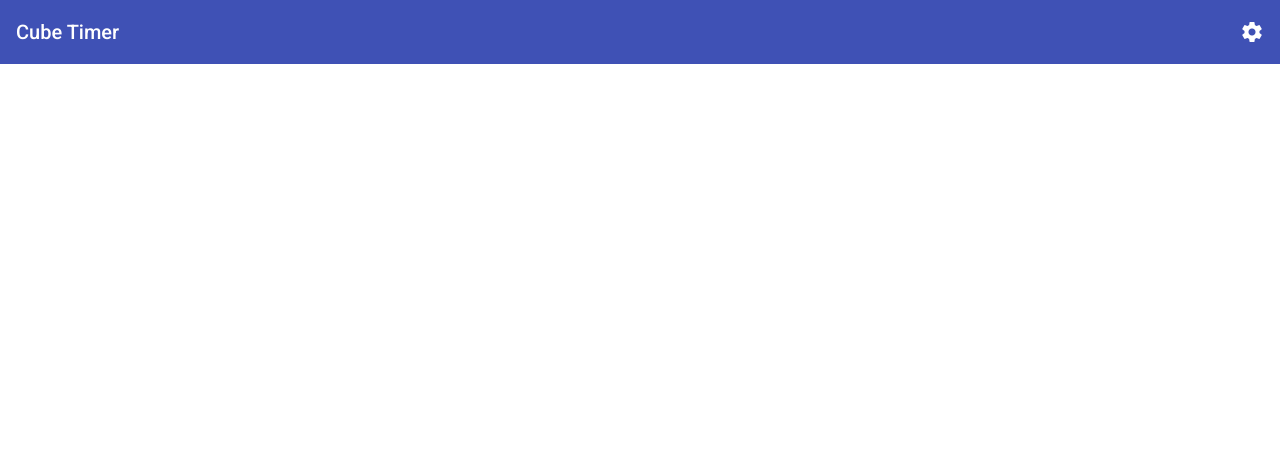
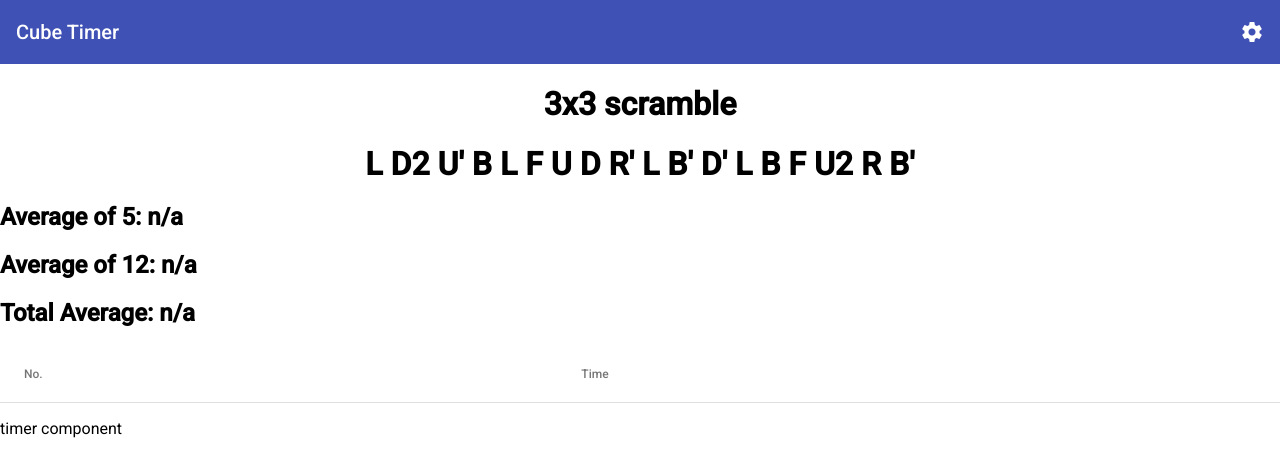
Before and after one commit to anngo14/Cube-Timer, an Angular app: page / in a window 1280 px wide. Shown: the top 474 px of the page. Built offline with nearby package versions, Linux system fonts and the light colour scheme.

Commit message:
added scrambled solve implementation

```diff
--- a/src/app/app.component.html
+++ b/src/app/app.component.html
@@ -3,5 +3,7 @@
   <span class="spacer"></span>
   <mat-icon>settings</mat-icon>
 </mat-toolbar>
-
+<app-scramble></app-scramble>
+<app-times></app-times>
+<app-timer></app-timer>
 <router-outlet></router-outlet>
--- /dev/null
+++ b/src/app/scramble/scramble.component.css
@@ -0,0 +1,9 @@
+.scrambled{
+    display: inline;
+}
+.scrambleContainer{
+    text-align: center;
+}
+.scrambleHeader{
+    text-align: center;
+}
--- /dev/null
+++ b/src/app/scramble/scramble.component.html
@@ -0,0 +1,4 @@
+<h1 class="scrambleHeader">3x3 scramble</h1>
+<div class="scrambleContainer">
+    <h1 class="scrambled" *ngFor="let s of scramble"> {{s}} </h1>
+</div>
--- /dev/null
+++ b/src/app/scramble/scramble.component.ts
@@ -0,0 +1,38 @@
+import { Component, OnInit } from '@angular/core';
+
+const moves:string[] = ['U', "U'", 'U2', 'R', "R'", 'R2', 'L', "L'", 'L2', 'D', "D'", 'D2', 'F', "F'", 'F2', 'B', "B'", 'B2'];
+@Component({
+  selector: 'app-scramble',
+  templateUrl: './scramble.component.html',
+  styleUrls: ['./scramble.component.css']
+})
+
+export class ScrambleComponent implements OnInit {
+
+  scramble:string[] = [];
+  scrambleNum:number = moves.length;
+  constructor() { }
+
+  ngOnInit() {
+    let i;
+    //initial scramble of possible moves
+    for(i = 0; i < this.scrambleNum; i ++){
+      let randomIndex:number = Math.floor(Math.random() * (moves.length - 1));
+      this.scramble[i] = moves[randomIndex];
+    }
+    //ensures good scramble
+    for(i = 0 ; i < this.scrambleNum; i++){
+      let next:string = '';
+      if(i + 1 < this.scrambleNum){
+        next = this.scramble[i + 1];
+      }
+      if(next != ''){
+        while(this.scramble[i].charAt(0) === next.charAt(0)){
+          let randomIndex:number = Math.floor(Math.random() * (moves.length - 1));
+          this.scramble[i] = moves[randomIndex];
+        }
+      }
+    }
+  }
+
+}
--- a/src/app/timer/timer.component.html
+++ b/src/app/timer/timer.component.html
@@ -1 +1 @@
-<p>timer works!</p>
+<p>timer component</p>
--- a/src/app/timer/timer.component.ts
+++ b/src/app/timer/timer.component.ts
@@ -7,6 +7,7 @@ import { Component, OnInit } from '@angular/core';
 })
 export class TimerComponent implements OnInit {
 
+
   constructor() { }
 
   ngOnInit() {
--- a/src/app/times/times.component.css
+++ b/src/app/times/times.component.css
@@ -0,0 +1,3 @@
+table {
+    width: 100%;
+  }
--- a/src/app/times/times.component.html
+++ b/src/app/times/times.component.html
@@ -1 +1,13 @@
-<p>times works!</p>
+<h2> Average of 5: {{ao5}}</h2>
+<h2> Average of 12: {{ao12}}</h2>
+<h2> Total Average: {{totalAvg}}</h2>
+<table mat-table [dataSource]="dataSource">
+    <ng-container matColumnDef="position">
+        <th mat-header-cell *matHeaderCellDef> No. </th>
+    </ng-container>
+    <ng-container matColumnDef="time">
+        <th mat-header-cell *matHeaderCellDef> Time </th>
+    </ng-container>
+    <tr mat-header-row *matHeaderRowDef="displayedColumns"></tr>
+    <tr mat-row *matRowDef="let row; columns: displayedColumns;"></tr>
+</table>
--- a/src/app/times/times.component.ts
+++ b/src/app/times/times.component.ts
@@ -1,4 +1,5 @@
 import { Component, OnInit } from '@angular/core';
+import { Time } from '@angular/common';
 
 @Component({
   selector: 'app-times',
@@ -7,6 +8,12 @@ import { Component, OnInit } from '@angular/core';
 })
 export class TimesComponent implements OnInit {
 
+  ao5 = 'n/a';
+  ao12 = 'n/a';
+  totalAvg = 'n/a';
+  displayedColumns: string[] = ['position', 'time'];
+  tableData: Time[];
+  dataSource = this.tableData;
   constructor() { }
 
   ngOnInit() {
--- /dev/null
+++ b/src/models/time.ts
@@ -0,0 +1,4 @@
+export interface Time {
+    position:number;
+    time:string;
+}
```
Also changed, not shown: src/app/app.module.ts (+6 -2 lines), 1 other file (tests, documents, lock files or other folders).
